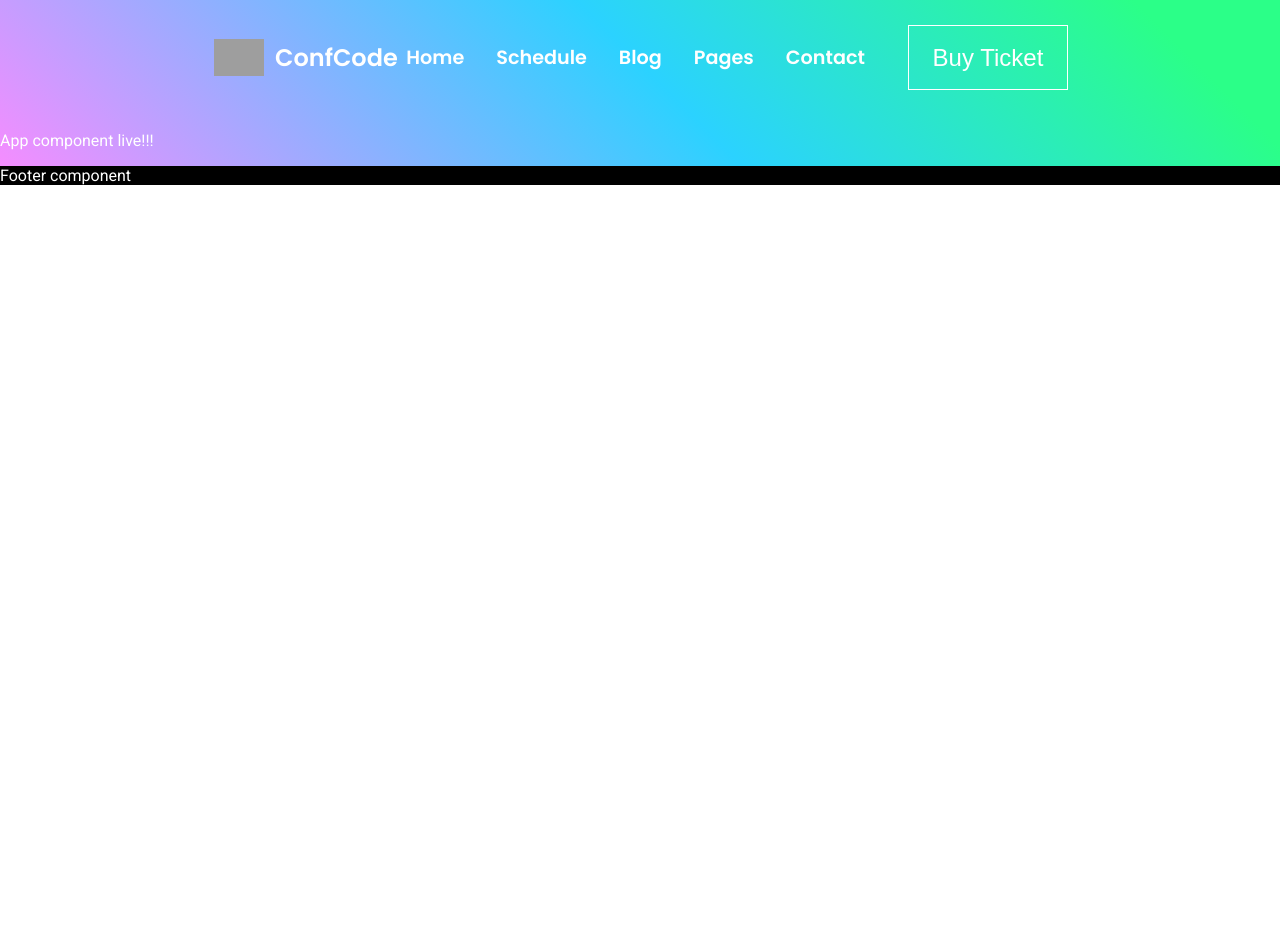
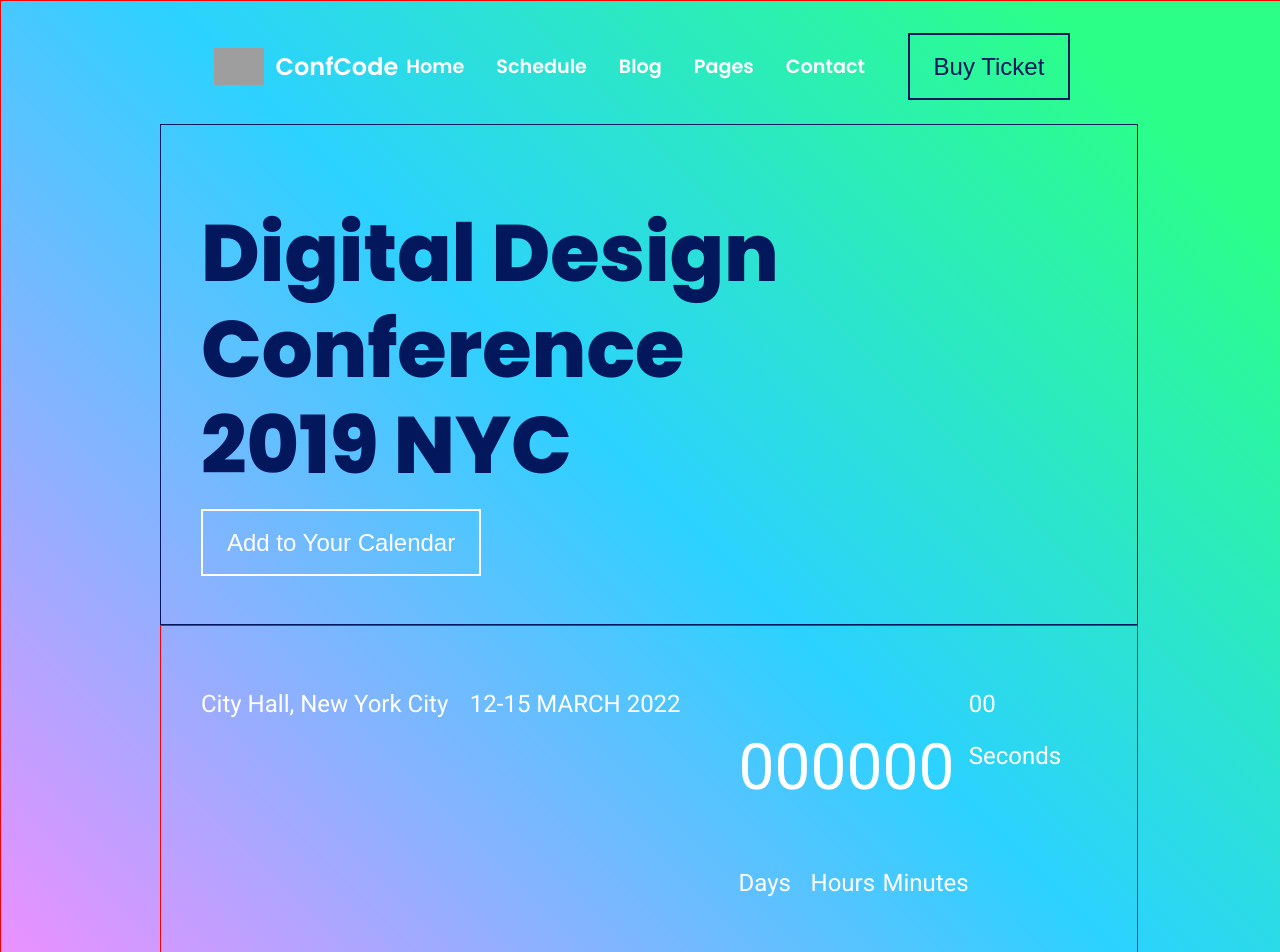
Before and after one commit to Brunno-DaSilva/conference-schedule-app, a React (Create React App) app: page / in a window 1280 px wide. Shown: the top 952 px of the page. Before the commit the page ends 800 px from the top, so only its background shows below. Built offline with nearby package versions, Linux system fonts and the light colour scheme; grey boxes are pictures that could not be loaded.

Commit message:
styling header and adding hero section

```diff
--- a/src/components/Header/Header.js
+++ b/src/components/Header/Header.js
@@ -7,6 +7,42 @@ function Header(props) {
   return (
     <div className="Header">
       <Navbar />
+      <div className="Header__hero">
+        <div className="hero__text">
+          <p>Digital Design</p>
+          <p> Conference </p>
+          <p>2019 NYC</p>
+        </div>
+        <div className="hero__button">
+          <button type="button">Add to Your Calendar</button>
+        </div>
+      </div>
+      <div className="Header__info">
+        <div className="info__location">
+          <p>City Hall, New York City</p>
+        </div>
+        <div className="info__time">
+          <p>12-15 MARCH 2022</p>
+        </div>
+        <div className="info__countdown">
+          <div className="info__countdown--time">
+            <p className="zero">00</p>
+            <p>Days</p>
+          </div>
+          <div className="info__countdown--time">
+            <p className="zero">00</p>
+            <p>Hours</p>
+          </div>
+          <div className="info__countdown--time">
+            <p className="zero">00</p>
+            <p>Minutes</p>
+          </div>
+          <div className="info__countdown--time">
+            <p>00</p>
+            <p>Seconds</p>
+          </div>
+        </div>
+      </div>
     </div>
   );
 }
--- a/src/components/Header/header.styles.scss
+++ b/src/components/Header/header.styles.scss
@@ -1,8 +1,76 @@
+@import url("https://fonts.googleapis.com/css2?family=Poppins:wght@600;800&display=swap");
+
 .Header {
+  display: flex;
+  flex-direction: column;
+  align-items: center;
+  justify-content: space-between;
   width: 100%;
   padding: 0.5rem;
+  border: 1px solid red;
 
   p {
     color: #02175c;
   }
+
+  .Header__hero {
+    width: 70%;
+    padding: 2.5rem;
+    border: 1px solid #02175c;
+    flex: auto;
+
+    .hero__text {
+      font-family: "Poppins", sans-serif;
+      font-size: 5rem;
+      line-height: 1rem;
+      font-weight: 800;
+    }
+
+    .hero__button {
+      margin-top: -2rem;
+
+      button {
+        background-color: transparent;
+        font-size: 1.5rem;
+        color: white;
+        padding: 1.1rem 1.5rem;
+        border: 2px solid white;
+        transition: ease-in-out 0.5s;
+        margin: 0.5rem 0;
+        &:hover {
+          cursor: pointer;
+          color: #02175c;
+          background-color: white;
+        }
+      }
+    }
+  }
+  .Header__info {
+    border: 1px solid red;
+    width: 70%;
+    padding: 2.5rem;
+    display: flex;
+
+    .info__location,
+    .info__time,
+    .info__countdown {
+      width: 30%;
+      display: flex;
+    }
+    .info__time {
+    }
+    .info__countdown {
+      flex: auto;
+
+      .info__countdown--time {
+        .zero {
+          font-size: 4rem;
+        }
+      }
+    }
+    p {
+      font-size: 1.5rem;
+      color: white;
+    }
+  }
 }
--- a/src/components/Navbar/navbar.scss
+++ b/src/components/Navbar/navbar.scss
@@ -3,7 +3,7 @@
 .Navbar {
   width: 70%;
   margin: auto;
-  padding: 0.5rem;
+  padding: 1rem;
   display: flex;
   justify-content: space-around;
   align-items: center;
@@ -43,12 +43,14 @@
     button {
       background-color: transparent;
       font-size: 1.5rem;
-      color: white;
+      color: #02175c;
       padding: 1.1rem 1.5rem;
-      border: 1px solid white;
-      &hover {
+      border: 2px solid #02175c;
+      transition: ease-in-out 0.5s;
+      &:hover {
         cursor: pointer;
-        color: red;
+        color: white;
+        background-color: #02175c;
       }
     }
   }
```
